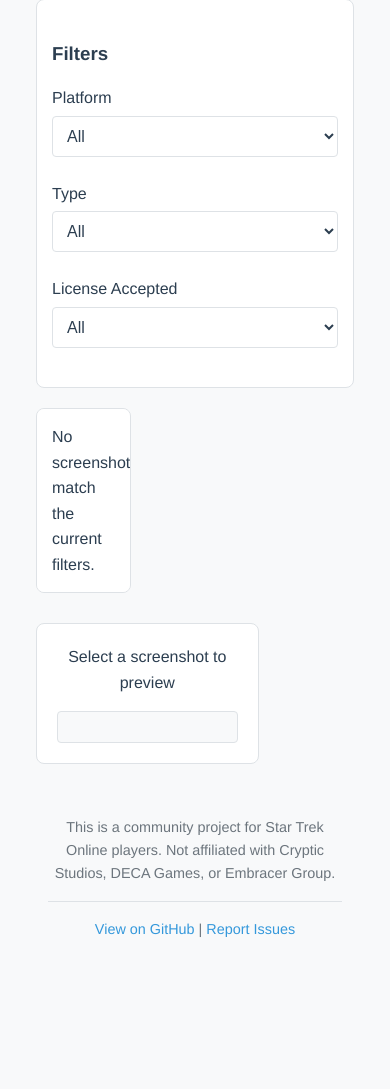
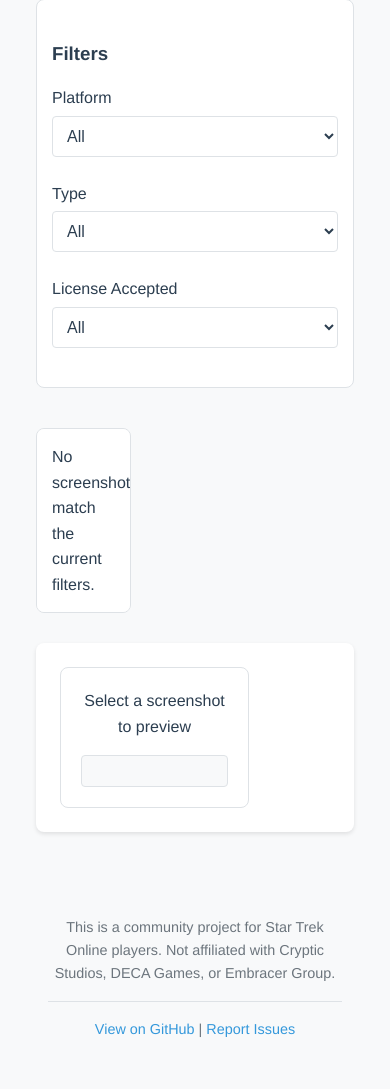
Before and after one commit to phillipod/SISTER, a Flask app: page /admin/screenshots in a window 390 px wide. Shown: the part 915-2004 px from the top of the page. Before the commit the page ends 1852 px from the top, so only its background shows below. Run offline with Flask 3, Linux system fonts and the light colour scheme; the visitor is signed in with stand-in values (Sample User, id 1); data that the repository does not hold is empty.

Commit message:
✨ Revamp screenshot browser layout: Introduced a new responsive design for the admin screenshot browser, enhancing the layout with a sidebar for filters and a main preview area. Updated CSS for improved usability and visual consistency across different screen sizes.

```diff
--- a/sister_website/static/css/style.css
+++ b/sister_website/static/css/style.css
@@ -1720,3 +1720,36 @@ footer {
 .btn:hover {
     background-color: var(--hover-color);
 }
+
+/* ---------- Admin Screenshot Browser NEW Layout ---------- */
+.screenshot-browser-wrapper {
+    display: flex;
+    gap: 30px;
+    min-height: 70vh;
+}
+
+.screenshot-sidebar {
+    flex: 0 0 320px; /* fixed sidebar width */
+    display: flex;
+    flex-direction: column;
+    gap: 20px;
+}
+
+.tree-container {
+    flex: 1 1 auto; /* allow tree to grow */
+    overflow-y: auto;
+}
+
+.screenshot-preview {
+    flex: 1 1 auto; /* take remaining width */
+}
+
+@media (max-width: 900px) {
+    .screenshot-browser-wrapper {
+        flex-direction: column;
+    }
+    .screenshot-sidebar {
+        flex: 1 1 auto;
+    }
+}
+/* ---------- End Admin Screenshot Browser NEW Layout ---------- */
--- a/sister_website/templates/admin_screenshots.html
+++ b/sister_website/templates/admin_screenshots.html
@@ -5,8 +5,10 @@
 {% block content %}
 <div class="admin-container">
     <h1>Screenshot Browser</h1>
-    <div class="admin-browser-layout">
-        <div class="admin-browser-sidebar">
+
+    <div class="screenshot-browser-wrapper">
+        <!-- Sidebar with filters and tree -->
+        <aside class="screenshot-sidebar">
             <div class="admin-filters">
                 <h3>Filters</h3>
                 <form id="filter-form">
@@ -39,16 +41,18 @@
             <div id="tree-pane" class="tree-container">
                 <p>Loading screenshots...</p>
             </div>
-        </div>
-        <div class="admin-browser-main">
+        </aside>
+
+        <!-- Main preview area -->
+        <section class="screenshot-preview">
             <div id="preview-pane">
                 <div id="preview-placeholder">
                     <p>Select a screenshot to preview</p>
                 </div>
-                <img id="preview-image" src="" alt="Screenshot Preview" style="display: none;">
+                <img id="preview-image" src="" alt="Screenshot Preview" style="display: none;"/>
                 <div id="screenshot-info"></div>
             </div>
-        </div>
+        </section>
     </div>
 </div>
 {% endblock %}
```
